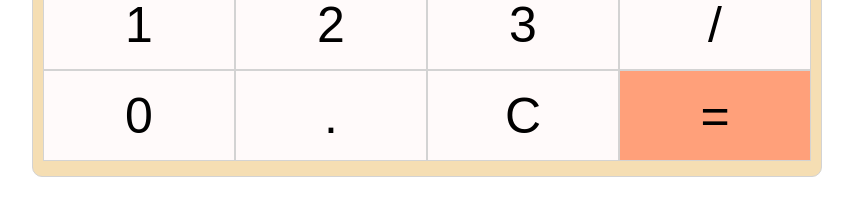
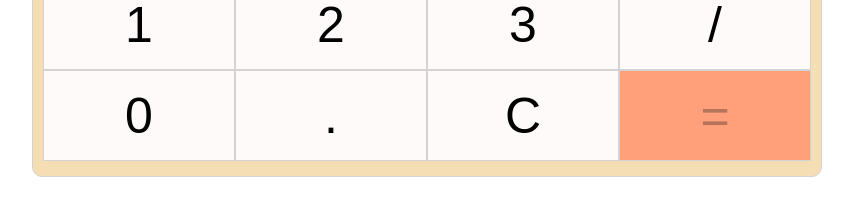
Before and after one commit to Boganowskiy/myCalculator, a React (Create React App) app: page / in a window 1280 px wide. Shown: the part 575-786 px from the top of the page, without its empty margins (213-1066 px from the left). Built offline with nearby package versions, Linux system fonts and the light colour scheme.

Commit message:
import lib propTypes, fix some eslint warnings, added disabled for eqlbtn

```diff
--- a/src/components/App.jsx
+++ b/src/components/App.jsx
@@ -40,21 +40,22 @@ export default class App extends React.Component {
   onEqualBtnClickHandle = (e) => {
     e.preventDefault();
     const { displayValue } = this.state;
-    const result = calcResultValue(displayValue);
+    const resultValue = calcResultValue(displayValue);
     this.setState({
-      displayValue: result,
+      displayValue: resultValue,
       calculatorState: 'result',
     });
   }
 
   render() {
-    const { displayValue } = this.state;
+    const { displayValue, calculatorState } = this.state;
     return (
       <div className="board">
         <input type="text" name="display" id="display" readOnly value={displayValue} />
         <Keyboard
           onClickHandle={this.onClickHandle}
           onEqualBtnClickHandle={this.onEqualBtnClickHandle}
+          calcState={calculatorState}
         />
       </div>
     );
--- a/src/components/Keyboard.jsx
+++ b/src/components/Keyboard.jsx
@@ -1,4 +1,5 @@
 import React from 'react';
+import propTypes from 'prop-types';
 
 const buttonsArr = [
   '(', ')', 'BS', '-',
@@ -9,35 +10,48 @@ const buttonsArr = [
 ];
 
 const Keyboard = (props) => {
-  const { onClickHandle, onEqualBtnClickHandle} = props;
+  const { onClickHandle, onEqualBtnClickHandle, calcState } = props;
   return (
     <div className="keyboard">
       {buttonsArr.map((el) => {
         if (el !== '=') {
           return (
             <button
+              type="button"
               className="button"
               key={el}
               value={el}
               onTouchStart={onClickHandle}
               onMouseDown={onClickHandle}
-                onTouchEnd={e => e.preventDefault()}
-              >{el}</button>
+              onTouchEnd={(e) => e.preventDefault()}
+            >
+              {el}
+            </button>
           );
         }
         return (
           <button
+            type="button"
             className="button equalBtn"
             key={el}
             value={el}
+            disabled={calcState === 'result'}
             onTouchStart={onEqualBtnClickHandle}
             onMouseDown={onEqualBtnClickHandle}
-              onTouchEnd={e => e.preventDefault()}
-            >{el}</button>
+            onTouchEnd={(e) => e.preventDefault()}
+          >
+            {el}
+          </button>
         );
       })}
     </div>
   );
-}
+};
+
+Keyboard.propTypes = {
+  onEqualBtnClickHandle: propTypes.func.isRequired,
+  onClickHandle: propTypes.func.isRequired,
+  calcState: propTypes.string.isRequired,
+};
 
 export default Keyboard;
--- a/src/functions/buildRPN.js
+++ b/src/functions/buildRPN.js
@@ -15,9 +15,6 @@ const buildRPN = (tokens) => {
       if (check.isClosingBracket(token)) {
         for (let i = operatorsStack.length - 1; i >= 0; i -= 1) {
           if (operatorsStack[i] === '(') {
-            if (i === 0) {
-              throw new Error('invalid expression');
-            }
             operatorsStack.pop();
             return rpn;
           }
--- a/src/functions/calcFromRPN.js
+++ b/src/functions/calcFromRPN.js
@@ -4,7 +4,7 @@ import { isOperator, isNumber } from './checkValueType';
 const calcFromRPN = (rpn) => {
   if (rpn.length <= 1) {
     if (isNumber(rpn[0])) {
-      return rpn[0]
+      return rpn[0];
     }
     return 'invalid expression';
   }
@@ -20,6 +20,6 @@ const calcFromRPN = (rpn) => {
     return operandsStack;
   }, []);
   return res[0];
-}
+};
 
 export default calcFromRPN;
--- a/src/functions/operators.js
+++ b/src/functions/operators.js
@@ -40,5 +40,5 @@ export default {
     operation: (_a, b) => 0 - b,
     associativity: 'right',
     type: 'unary',
-  }
+  },
 };
--- a/src/functions/tokenize.js
+++ b/src/functions/tokenize.js
@@ -15,7 +15,7 @@ export default (inputString) => {
       if (item !== '-') {
         result.push(item);
       } else if (item === '-') {
-        const prevItem = inputString[i-1];
+        const prevItem = inputString[i - 1];
         if (!prevItem || (isOperator(prevItem) && prevItem !== ')')) {
           result.push('un-');
         } else {
@@ -28,4 +28,4 @@ export default (inputString) => {
     }
   }
   return result;
-}
+};
```
Also changed, not shown: .eslintrc.js, 1 other file (tests, documents, lock files or other folders). Lines whose indentation alone changed are shown as unchanged.
